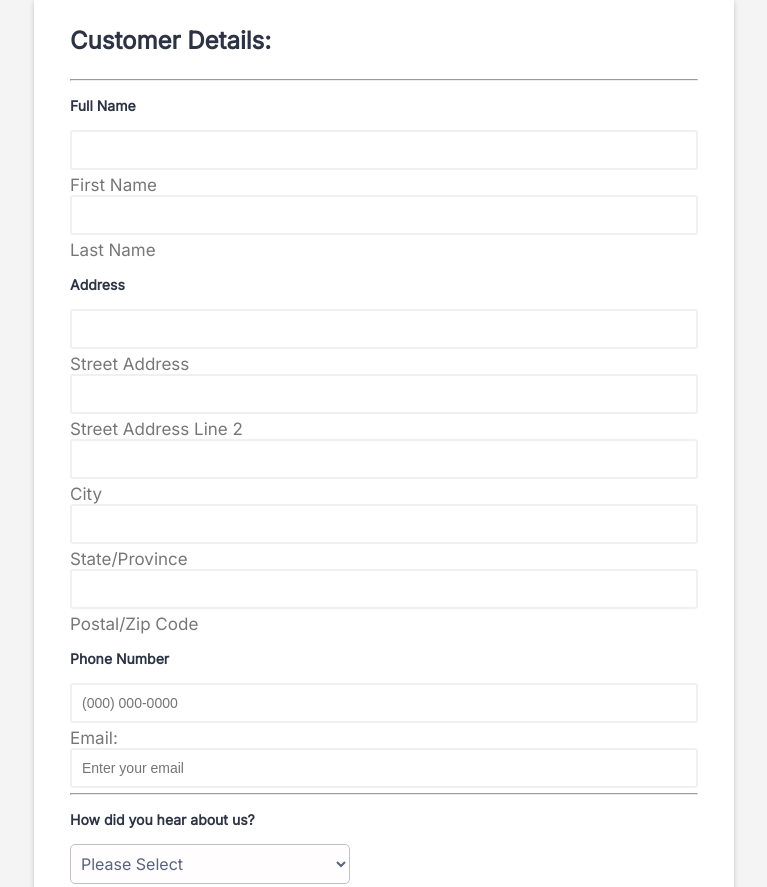
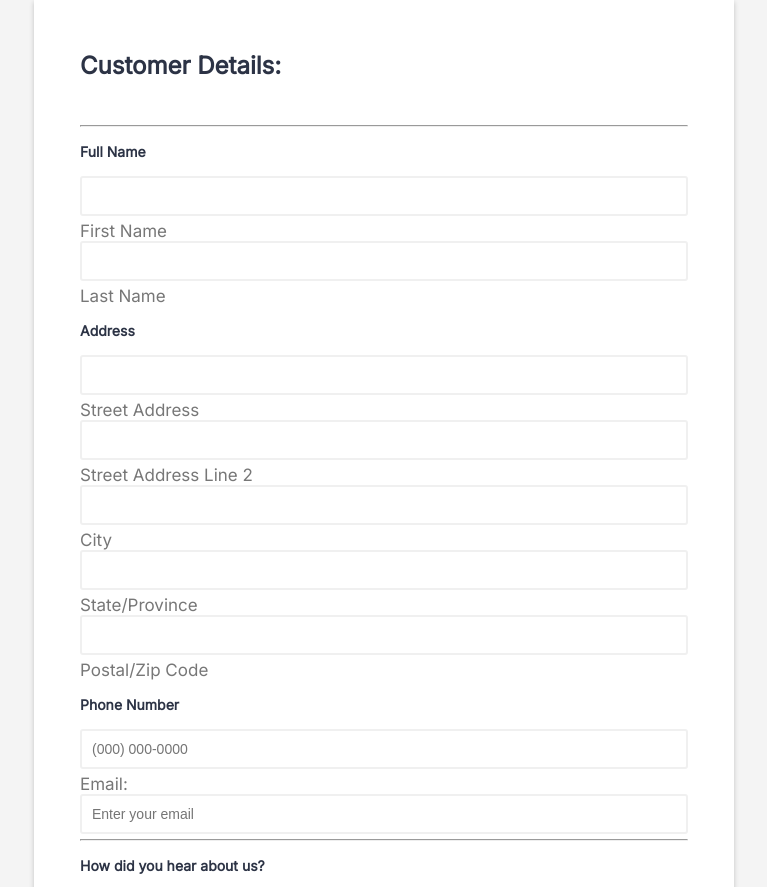
Before and after one commit to xxHala/customer-details-, a plain HTML site: page index.html in a window 1280 px wide. Shown: the top 887 px of the page, without its empty margins (256-1023 px from the left). Drawn offline with Linux system fonts and the light colour scheme.

Commit message:
html_structure

```diff
--- a/style.css
+++ b/style.css
@@ -36,16 +36,20 @@ body {
 }
 
 .form {
-  padding: 10px 20px;
+  padding: 10px 30px;
 }
 
 .form h1 {
+  /* margin:15px 20px; */
   font-size: 24px;
   text-align: left;
   font-family: "Inter", sans-serif;
+  color: var(--main-text);
+  padding-top: 25px;
+  padding-bottom: 45px;
+}
 
-  color: var(--main-text);
-  margin-bottom: 24px;
+h1 {
 }
 
 .form-field {
@@ -66,6 +70,7 @@ body {
   margin-top: 16px;
 }
 select#List {
+  /* font-weight: bold; */
   color: var(--secondary-text);
   border-radius: 5px;
   outline: none;
```
